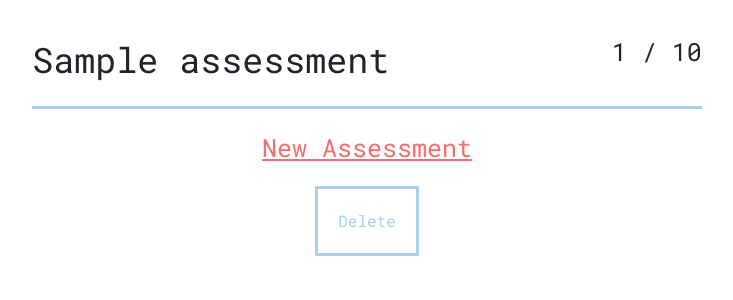
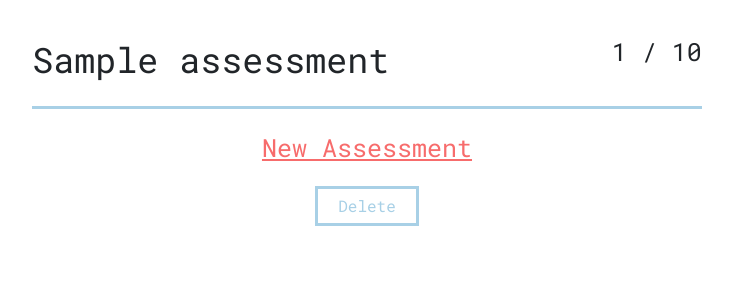
Before and after one commit to ADSteele916/nwhacks2021, a Django app: page /course/1/1 in a window 1280 px wide. Shown: the part 189-489 px from the top of the page, without its empty margins (273-1006 px from the left). Run offline with Django 3.2, Linux system fonts and the light colour scheme; a user stored in the database is signed in; tables that the repository leaves empty hold one stand-in row (values such as "Sample post"); some libraries are stand-ins or nearby versions.

Commit message:
More delete button stuff

```diff
--- a/grades/static/grades/main.css
+++ b/grades/static/grades/main.css
@@ -373,7 +373,7 @@ a:hover {
 }
 
 .delete-button {
-    padding: 20px;
+    padding: 5px 20px;
     font-family: 'Roboto Mono', monospace;
     border-color: #A8D0E6;
     border-width: 3px;
```
